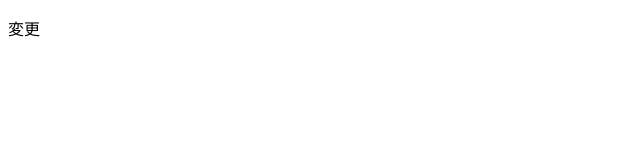
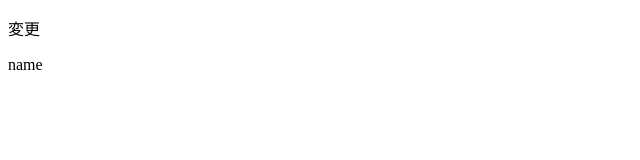
Before and after one commit to yuhei-yanagawa/test, a plain HTML site: page index.html in a window 1280 px wide. Shown: the full height of the page, 0-640 px from the left. Drawn offline with Linux system fonts and the light colour scheme.

Commit message:
変更パート２

```diff
--- a/index.html
+++ b/index.html
@@ -8,5 +8,6 @@
 </head>
 <body>
   <p>変更</p>
+  <div class="test">name</div>
 </body>
 </html>
```
